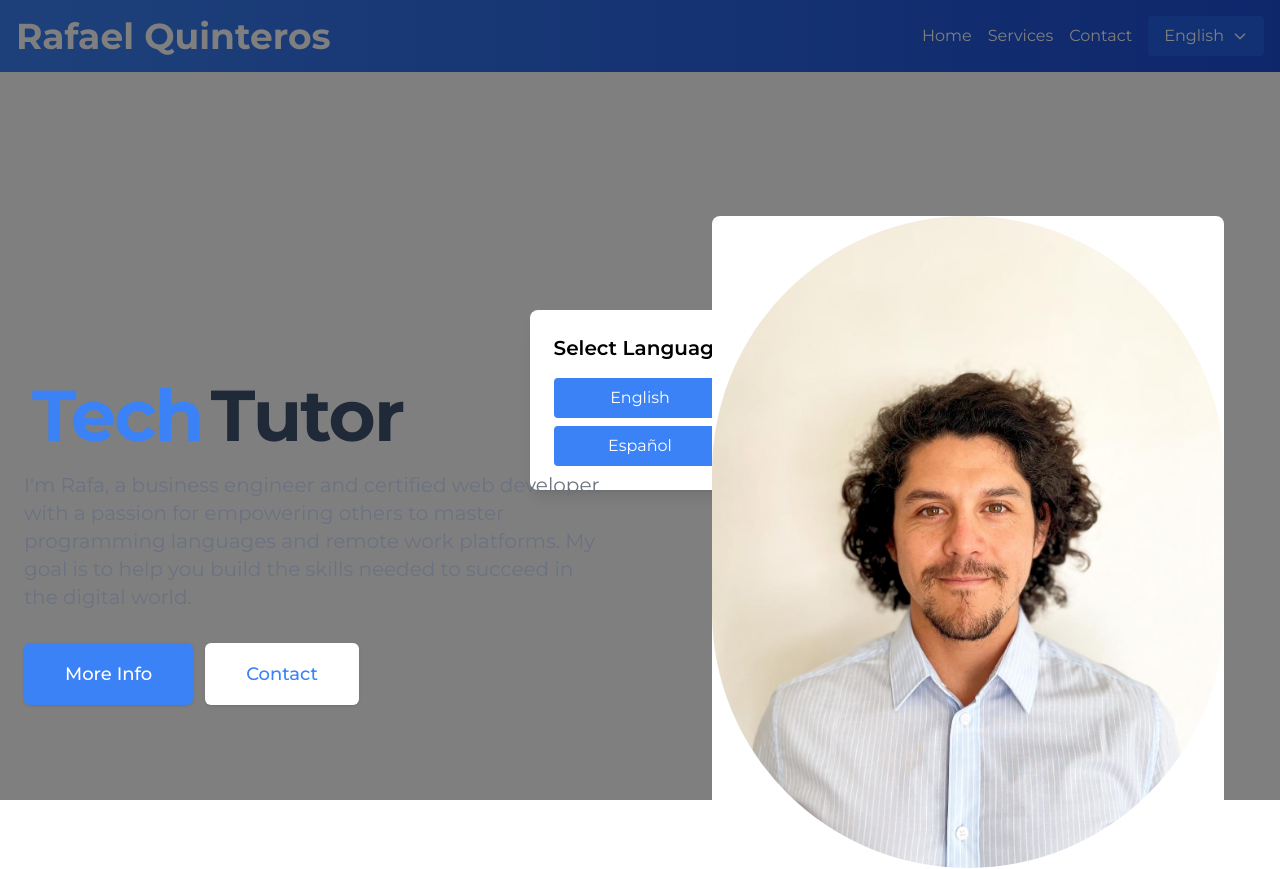
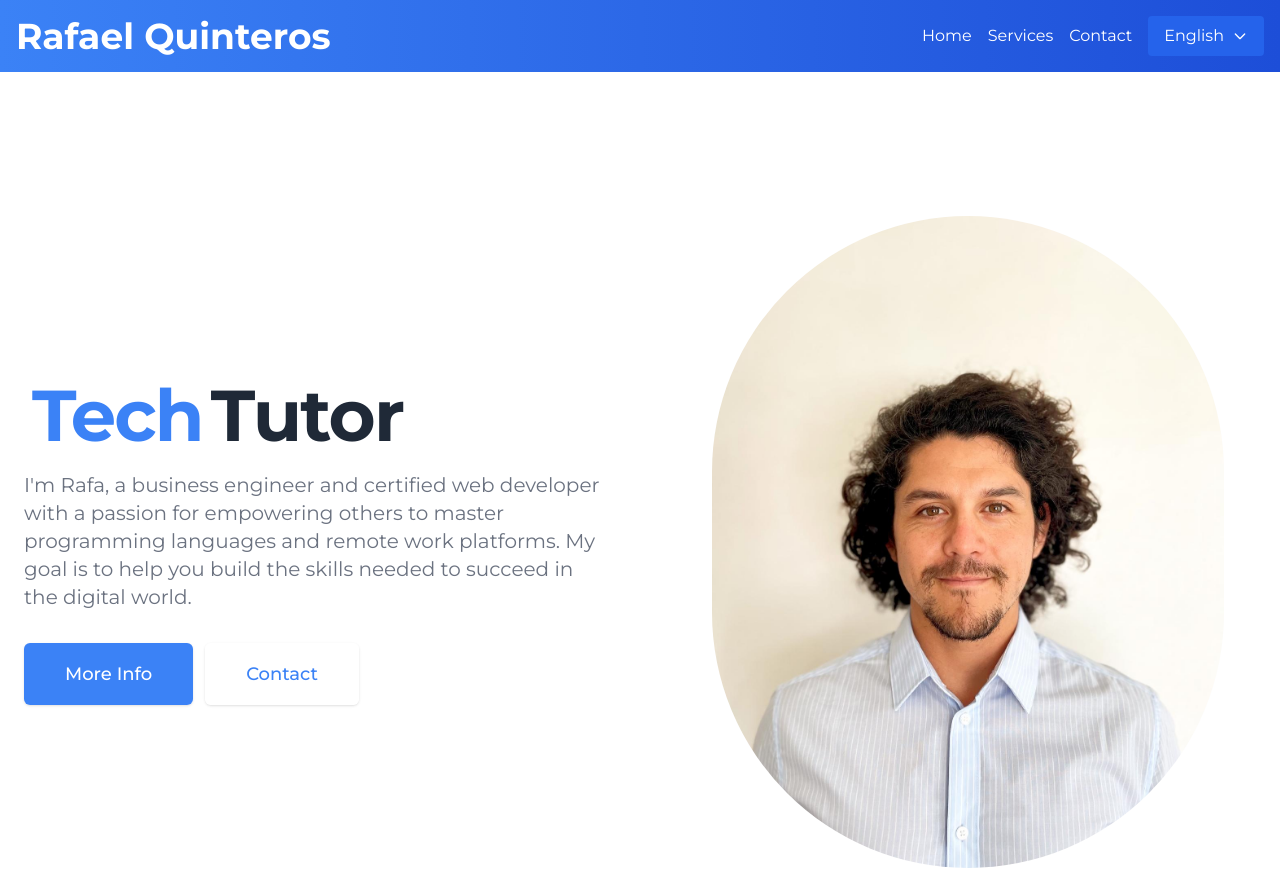
Before and after one commit to rquinterosv/TutorProfile, a React (Vite) app: page / in a window 1280 px wide. Shown: the top 869 px of the page. Built offline with nearby package versions, Linux system fonts and the light colour scheme.

Commit message:
solucionando problemas de lenguaje

```diff
--- a/src/pages/Home.jsx
+++ b/src/pages/Home.jsx
@@ -1,26 +1,12 @@
-import React, { useState, useEffect } from 'react';
-import LengSelect from '../components/LengSelect';
+import React from 'react';
 import Hero from '../components/Hero'
 import Courses from '../components/Courses'
 import Reference from '../components/Reference'
 
 const Home = () => {
-  const [isModalOpen, setIsModalOpen] = useState(true);
-
-  useEffect(() => {
-    const storedLanguage = localStorage.getItem('language');
-    if (storedLanguage) {
-      setIsModalOpen(false); // Si ya hay un idioma guardado, no mostrar el modal
-    }
-  }, []);
-
-  const handleCloseModal = () => {
-    setIsModalOpen(false);
-  };
 
   return (
     <div>
-      {isModalOpen && <LengSelect onClose={handleCloseModal} />}
       <Hero />
       <Courses />
       <Reference />
```
